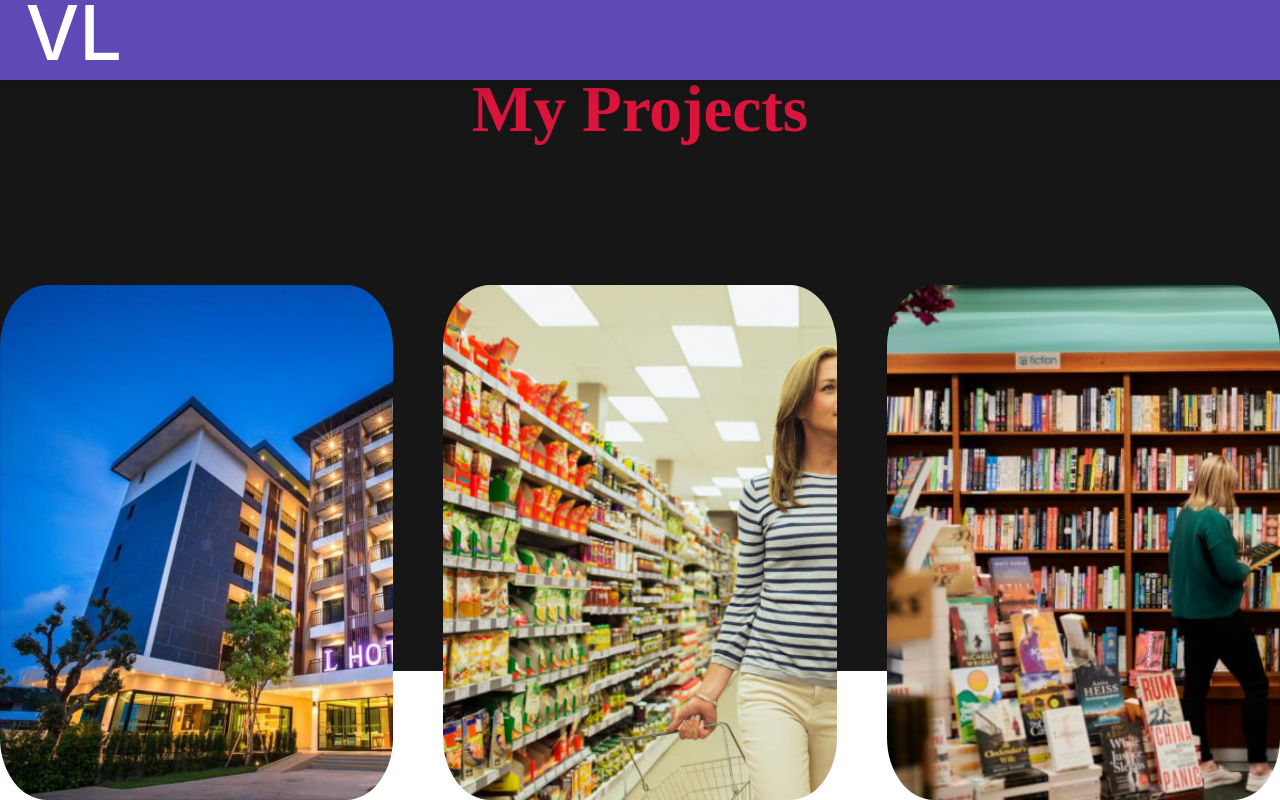
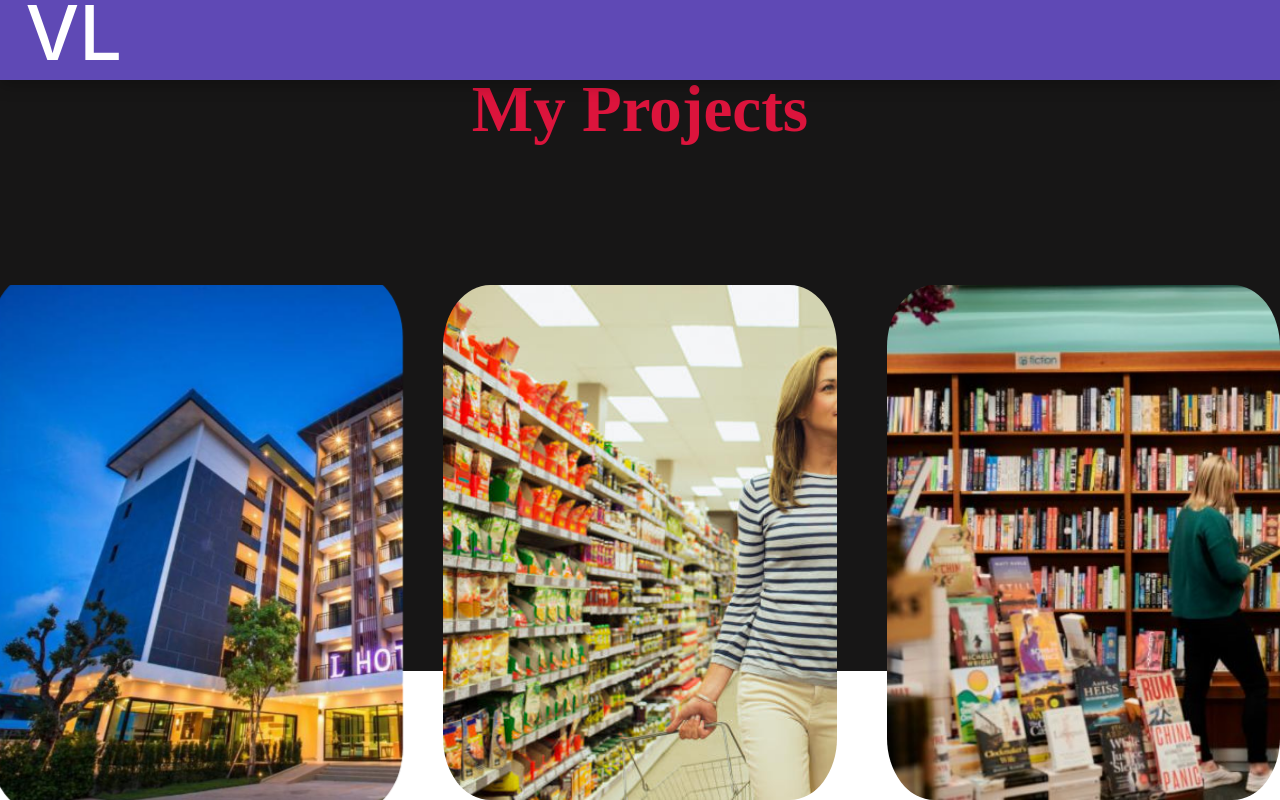
Before and after one commit to vidushalakshan/MyProfileReact, a React (Create React App) app: page / in a window 1280 px wide. In both pictures the pointer is over the element 196 px from the left and 3006 px from the top of the page. Shown: the part 2464-3264 px from the top of the page. Built offline with nearby package versions, Linux system fonts and the light colour scheme.

Commit message:
updated project some content

```diff
--- a/src/pages/Project.jsx
+++ b/src/pages/Project.jsx
@@ -1,6 +1,6 @@
 import React from "react";
 import "../styles/Project.css";
-import { Swiper, SwiperSlide } from 'swiper/react';
+import { Swiper, SwiperSlide } from "swiper/react";
 import "swiper/css";
 
 const Project = () => {
@@ -9,18 +9,25 @@ const Project = () => {
       <h1 className="projectTitle">
         <dfn className="project">My Projects</dfn>
       </h1>
-
+      <section className="section">
         <Swiper
           spaceBetween={50}
           slidesPerView={3}
-      onSlideChange={() => console.log('slide change')}
+          onSlideChange={() => console.log("slide change")}
           onSwiper={(swiper) => console.log(swiper)}
           className="swiperProject"
         >
-      <SwiperSlide className="hotel"><div className="java"></div></SwiperSlide>
-      <SwiperSlide className="shop"><div className="java"></div></SwiperSlide>
-      <SwiperSlide className="market"><div className="java"></div></SwiperSlide>
+          <SwiperSlide className="hotel">
+            <div className="java"></div>
+          </SwiperSlide>
+          <SwiperSlide className="shop">
+            <div className="java"></div>
+          </SwiperSlide>
+          <SwiperSlide className="market">
+            <div className="java"></div>
+          </SwiperSlide>
         </Swiper>
+      </section>
     </>
   );
 };
--- a/src/styles/Project.css
+++ b/src/styles/Project.css
@@ -19,6 +19,7 @@
     height: 515px;
     width: 75px;
     border-radius: 12%;
+    overflow: hidden;
 }
 
 .shop {
@@ -27,6 +28,7 @@
     height: 515px;
     width: 75px;
     border-radius: 12%;
+    overflow: hidden;
 }
 
 .market {
@@ -35,9 +37,32 @@
     height: 515px;
     width: 75px;
     border-radius: 12%;
+    overflow: hidden;
 }
 
 .swiperProject {
     position: relative;
     top: 129px;
 }
+
+.section {
+    transition: ease-out 0.3s;
+}
+
+.hotel:hover {
+    cursor: pointer;
+    /*background-color: #ba0b2e;*/
+    transform: scale(1.05);
+}
+
+.shop:hover {
+    cursor: pointer;
+    /*background-color: #ba0b2e;*/
+    transform: scale(1.05);
+}
+
+.market:hover {
+    cursor: pointer;
+    /*background-color: #ba0b2e;*/
+    transform: scale(1.05);
+}
```
Lines whose indentation alone changed are shown as unchanged.
